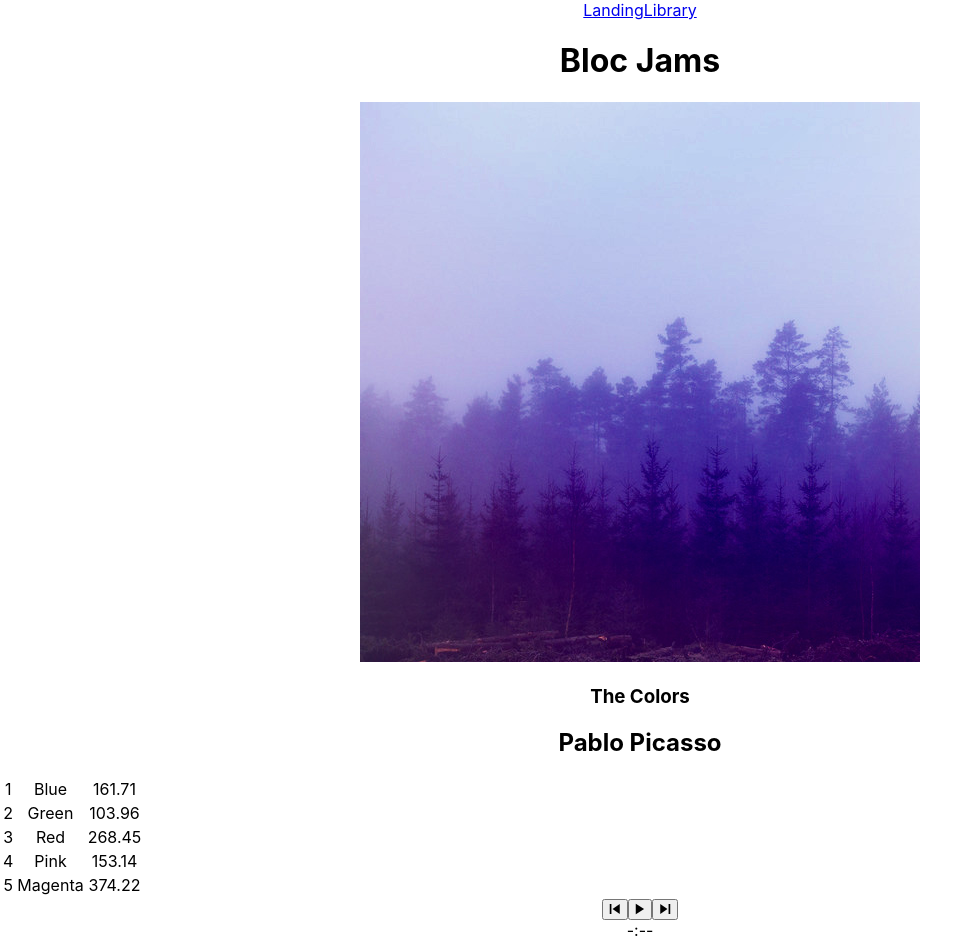
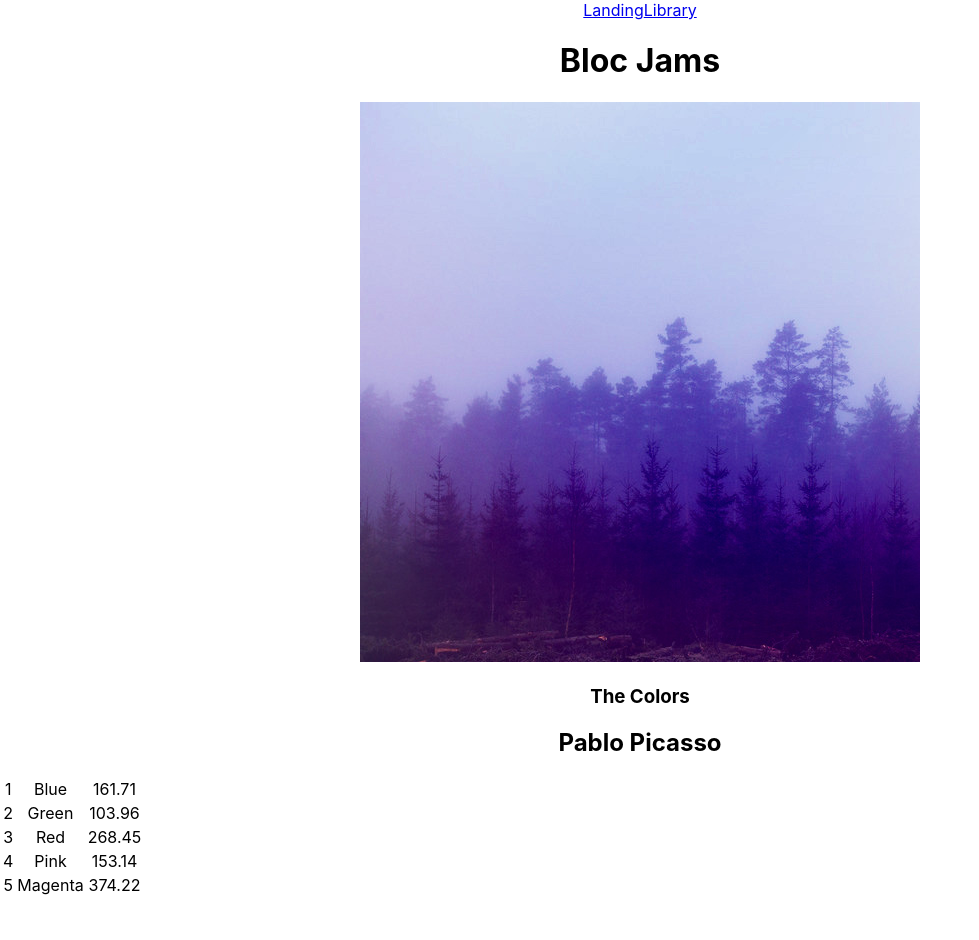
Before and after one commit to HeatherHerries/bloc-jams-react, a React (Create React App) app: page /album/the-colors in a window 1280 px wide. Shown: the top 940 px of the page, without its empty margins (0-979 px from the left). After the commit the page ends 898 px from the top, so only its background shows below. Built offline with nearby package versions, Linux system fonts and the light colour scheme.

Commit message:
no changes

```diff
--- a/src/components/Album.js
+++ b/src/components/Album.js
@@ -1,6 +1,5 @@
 import React, { Component } from 'react';
 import albumData from './../data/albums';
-import PlayerBar from './PlayerBar';
 
 class Album extends Component {
     constructor(props) {
@@ -46,28 +45,6 @@ class Album extends Component {
         }
     }
 
-    handlePrevClick() {
-        const currentIndex = this.state.album.songs.findIndex(song => this.state.currentSong === song);
-        const newIndex = Math.max(0, currentIndex - 1);
-        const newSong = this.state.album.songs[newIndex];
-        this.setSong(newSong);
-        this.play();
-    }
-
-    handleNextClick() {
-        const currentIndex = this.state.album.songs.findIndex(song => this.state.currentSong === song);
-        const nextIndex = Math.min(this.state.album.songs.length, currentIndex + 1);
-        const newSong = this.state.album.songs[nextIndex];
-        if (!this.state.isPlaying) {
-            return null;
-        }
-        if (!newSong) {
-            return null;
-        }
-        this.setSong(newSong);
-        this.play();
-    }
-
     onHover(index) {
         this.setState({ isHovered: index });
     }
@@ -77,9 +54,10 @@ class Album extends Component {
     }
 
     hoverIcon(song, index) {
-        if (this.state.currentSong === song && this.state.isPlaying ) {
+        const isSameSong = this.state.currentSong === song;
+        if (this.state.isPlaying && isSameSong) {
             return <span className="icon ion-md-pause" />;
-        } else if (this.state.isHovered === song) {
+        } else if (this.state.isPlaying && isSameSong, this.state.isHovered) {
             return <span className="icon ion-md-play" />;
         } else {
             return <span className="song-number">{index + 1}</span>;
@@ -113,14 +91,7 @@ class Album extends Component {
                             </tr>)}
                     </tbody>
                 </table>
-                <PlayerBar
-                    isPlaying={this.state.isPlaying}
-                    currentSong={this.state.currentSong}
-                    handleSongClick={() => this.handleSongClick(this.state.currentSong)}
-                    handlePrevClick={() => this.handlePrevClick()}
-                    handleNextClick={() => this.handleNextClick()}
-                />
-            </section>
+                </section>
         );
     }
 }
```
